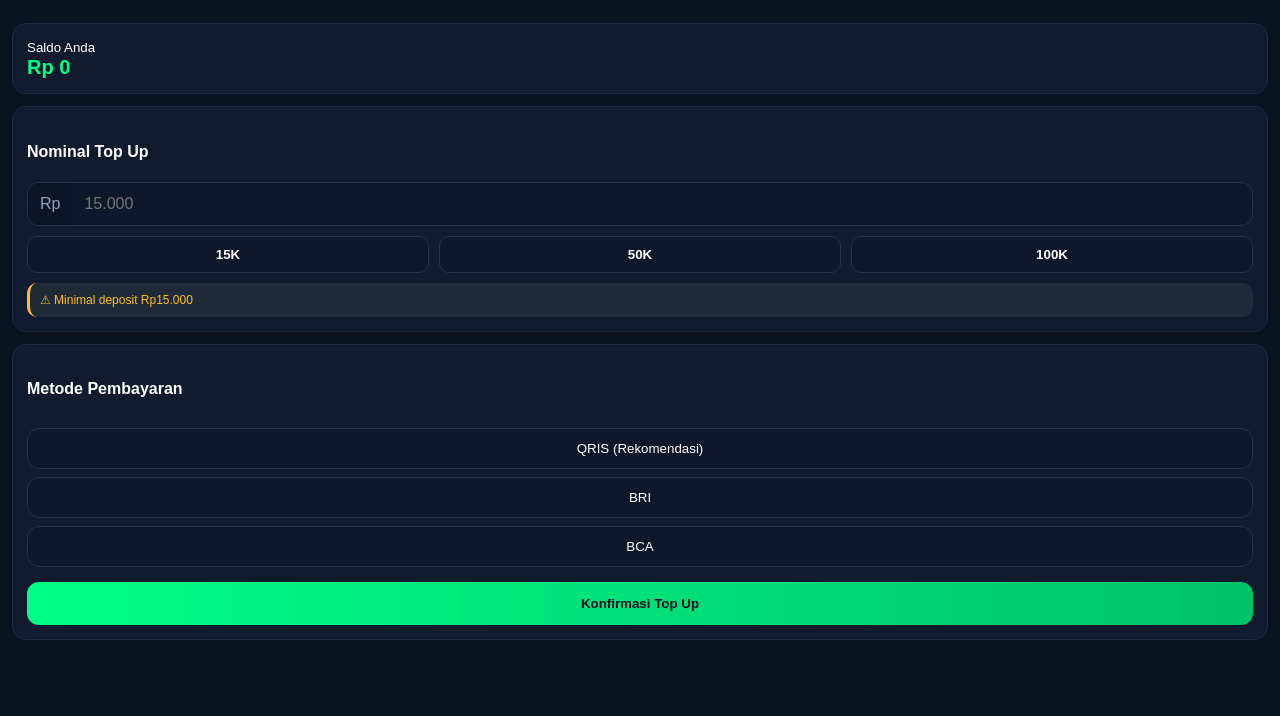
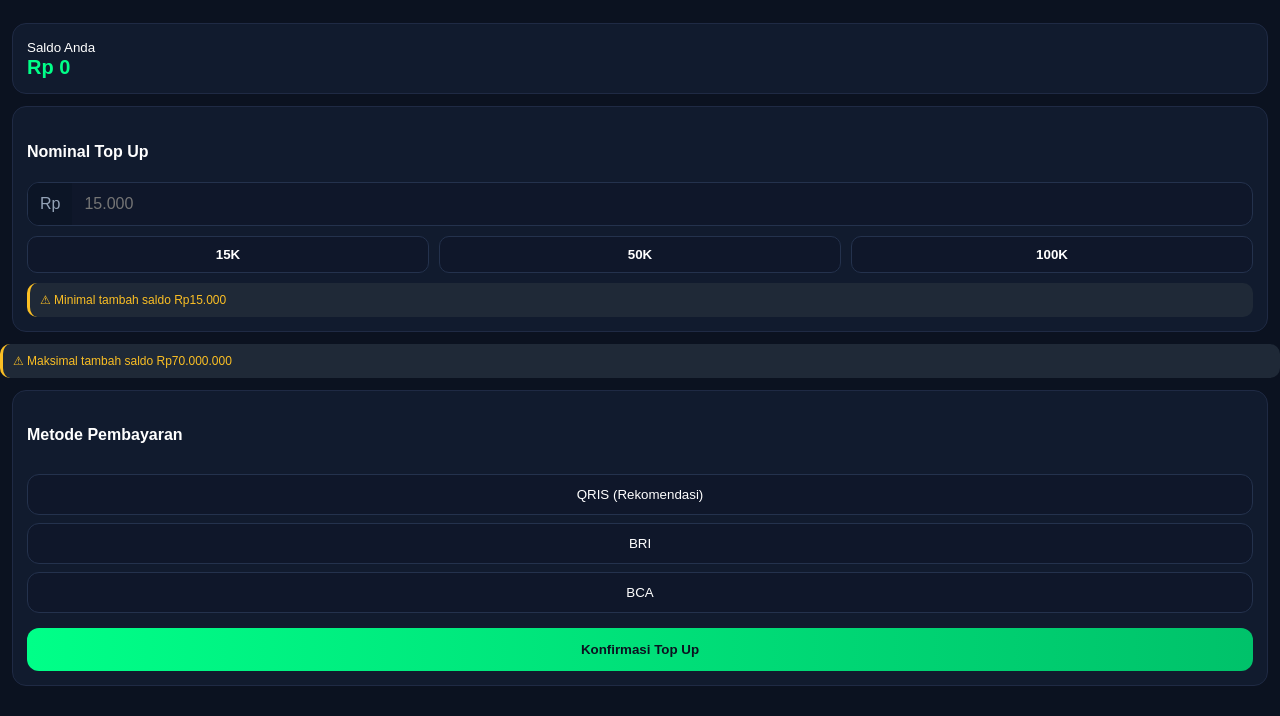
Before and after one commit to kagetd511-blip/Invest, a plain HTML site: page tambahsaldo.html in a window 1280 px wide. Shown: the part 84-800 px from the top of the page. Drawn offline with Linux system fonts and the light colour scheme.

Commit message:
Update tambahsaldo.html

```diff
--- a/tambahsaldo.html
+++ b/tambahsaldo.html
@@ -408,9 +408,15 @@ input{
     </div>
 
     <div class="alert">
-        ⚠ Minimal deposit Rp15.000
+        ⚠ Minimal tambah saldo Rp15.000
     </div>
 </div>
+
+    <div class="alert">
+        ⚠ Maksimal tambah saldo Rp70.000.000
+    </div>
+</div>
+
 
 <div class="card">
     <h4>Metode Pembayaran</h4>
@@ -560,6 +566,11 @@ function submit(){
         return;
     }
 
+    if(!nominal || nominal > 70000000){
+        showAlert("Maksimal deposit Rp70.000.000");
+        return;
+    }
+
     if(!method){
         showAlert("Pilih metode pembayaran");
         return;
```
